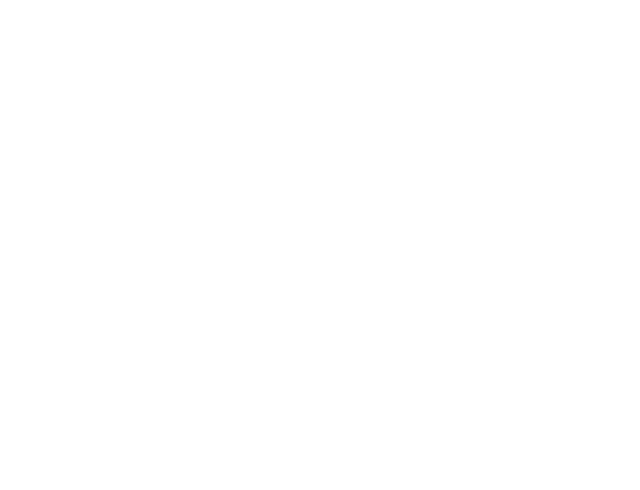
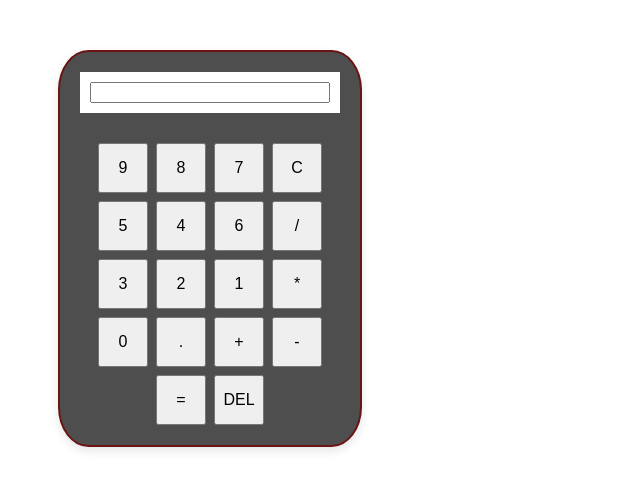
Before and after one commit to salahaKA/admin-dashboard, a React (Vite) app: page /c3 in a window 1280 px wide. Before the commit this address had no page. Shown: the top 490 px of the page, without its empty margins (0-640 px from the left). Built offline with nearby package versions, Linux system fonts and the light colour scheme.

Commit message:
learning

```diff
--- a/src/App.jsx
+++ b/src/App.jsx
@@ -6,7 +6,7 @@
 import useThemeStore from './Components/themeStore'
 import { ConfigProvider, theme as antdtheme} from 'antd'
 import Calculator from './Components/Calculator'
-import Calculator2 from './Components/Calculator+Redux/Calculator2'
+import Calculator3 from './Components/Calculator+Redux/Calculator3'
 
 const App = () => {
 
@@ -19,8 +19,9 @@
           <Route path='/signup' element={<SignUp/>}></Route>
           <Route path='/signin' element={<SignIn/>}></Route>
           <Route path='/admin' element={<MainLayout/>}></Route>
-          <Route path='/calculator' element={<Calculator/>}></Route>
-          <Route path='/calculator2' element={<Calculator2/>}></Route>
+          {/* <Route path='/calculator' element={<Calculator/>}></Route> */}
+          {/* <Route path='/calculator2' element={<Calculator2/>}></Route> */}
+          <Route path='/c3' element={<Calculator3/>}></Route>
         </Routes>
       </BrowserRouter>
     </ConfigProvider>
--- a/src/Components/Calculator+Redux/Calculator2.jsx
+++ /dev/null
@@ -1,81 +0,0 @@
-import React, { useState, useEffect } from "react";
-import "./Calculator2.css"; // optional for styling
-
-const Calculator2 = () => {
-  const [input, setInput] = useState(""); // for showing numbers/operators
-  const [result, setResult] = useState(""); // final result
-
-  // Runs once when mounted
-  useEffect(() => {
-    console.log("✅ Calculator mounted");
-  }, []);
-
-  // Runs whenever result changes
-  useEffect(() => {
-    if (result !== "") {
-      console.log("📊 Result updated:", result);
-    }
-  }, [result]);
-
-  // Handle button click
-  const handleClick = (value) => {
-    setInput((prev) => prev + value);
-  };
-
-  // Clear input
-  const clearAll = () => {
-    setInput("");
-    setResult("");
-  };
-
-  // Delete last character
-  const deleteLast = () => {
-    setInput(input.slice(0, -1));
-  };
-
-  // Calculate result
-  const calculate = () => {
-    try {
-      // ⚠️ eval is not safe for production, but fine for beginner learning
-      setResult(eval(input).toString());
-    } catch {
-      setResult("Error");
-    }
-  };
-
-  return (
-    <div className="calculator">
-      <div className="display">
-        {result ? <h2>{result}</h2> : <h2>{input || "0"}</h2>}
-      </div>
-
-      <div className="buttons">
-        <button onClick={clearAll}>AC</button>
-        <button onClick={deleteLast}>DE</button>
-        <button onClick={() => handleClick(".")}>.</button>
-        <button onClick={() => handleClick("/")}>/</button>
-
-        <button onClick={() => handleClick("7")}>7</button>
-        <button onClick={() => handleClick("8")}>8</button>
-        <button onClick={() => handleClick("9")}>9</button>
-        <button onClick={() => handleClick("*")}>*</button>
-
-        <button onClick={() => handleClick("4")}>4</button>
-        <button onClick={() => handleClick("5")}>5</button>
-        <button onClick={() => handleClick("6")}>6</button>
-        <button onClick={() => handleClick("+")}>+</button>
-
-        <button onClick={() => handleClick("1")}>1</button>
-        <button onClick={() => handleClick("2")}>2</button>
-        <button onClick={() => handleClick("3")}>3</button>
-        <button onClick={() => handleClick("-")}>-</button>
-
-        <button onClick={() => handleClick("00")}>00</button>
-        <button onClick={() => handleClick("0")}>0</button>
-        <button className="equal" onClick={calculate}>=</button>
-      </div>
-    </div>
-  );
-};
-
-export default Calculator2;
--- /dev/null
+++ b/src/Components/Calculator+Redux/Calculator3.css
@@ -0,0 +1,7 @@
+.button-container button{
+    width: 50px;
+    height: 50px;
+    font-size: 16px;
+    border-radius: "10px";
+
+}
--- /dev/null
+++ b/src/Components/Calculator+Redux/Calculator3.jsx
@@ -0,0 +1,119 @@
+import React, { useState } from "react";
+import "./Calculator3.css";
+
+const Calculator3 = () => {
+  const [input, setInput] = useState("");
+  const [result, setResult] = useState("");
+
+  const handleChange = (value) => {
+    setInput((prev) => prev + value);
+  };
+
+  const onClear = () => {
+    setInput("");
+    setResult("");
+  };
+
+  const onDelete = () => {
+    setInput((prev) => prev.slice(0, -1));
+  };
+
+  const calOperation = () => {
+    const res = eval(input);
+    setResult(res);
+    setInput(res);
+  };
+
+  return (
+    <div style={{ margin:"50px"}}>
+      <div
+        className="container"
+        style={{
+          width: "260px",
+          margin: "50 px auto",
+          padding: "20px",
+          border: "2px solid #6b1414ff",
+          background: "#4f4e4eff",
+          borderRadius: "10%",
+          boxShadow: "0 4px 10px rgba(0,0,0,0.1)",
+        }}
+      >
+        <div
+          className="display"
+          style={{
+            background: "white",
+            color: "black",
+            padding: "10px",
+            marginBottom: "30px",
+            textAlign: "center",
+            display: "flex",
+            flexDirection: "column",
+            justifyContent: "center",
+          }}
+        >
+          <input value={input} onChange={(e) => setInput(e.target.value)} />
+          {/* <h1
+          style={{
+            fontSize: "18px",
+            fontWeight: "normal",
+            margin: "5px 0 0",
+            color: "rgba(151, 45, 13, 1)",
+          }}
+        >
+          Result is: {result}
+        </h1> */}
+        </div>
+        <div
+          className="button-container"
+          style={{
+            display: "flex",
+            flexDirection: "column",
+            gap: "8px",
+            marginTop: "15px",
+          }}
+        >
+          <div
+            style={{ display: "flex", gap: "8px", justifyContent: "center" }}
+          >
+            <button onClick={() => handleChange("9")}>9</button>
+            <button onClick={() => handleChange("8")}>8</button>
+            <button onClick={() => handleChange("7")}>7</button>
+            <button onClick={onClear}>C</button>
+          </div>
+          <div
+            style={{ display: "flex", gap: "8px", justifyContent: "center" }}
+          >
+            <button onClick={() => handleChange("5")}>5</button>
+            <button onClick={() => handleChange("4")}>4</button>
+            <button onClick={() => handleChange("6")}>6</button>
+            <button onClick={() => handleChange("/")}>/</button>
+          </div>
+          <div
+            style={{ display: "flex", gap: "8px", justifyContent: "center" }}
+          >
+            <button onClick={() => handleChange("3")}>3</button>
+            <button onClick={() => handleChange("2")}>2</button>
+            <button onClick={() => handleChange("1")}>1</button>
+            <button onClick={() => handleChange("*")}>*</button>
+          </div>
+          <div
+            style={{ display: "flex", gap: "8px", justifyContent: "center" }}
+          >
+            <button onClick={() => handleChange("0")}>0</button>
+            <button onClick={() => handleChange(".")}>.</button>
+            <button onClick={() => handleChange("+")}>+</button>
+            <button onClick={() => handleChange("-")}>-</button>
+          </div>
+          <div
+            style={{ display: "flex", gap: "8px", justifyContent: "center" }}
+          >
+            <button onClick={calOperation}>=</button>
+            <button onClick={onDelete}>DEL</button>
+          </div>
+        </div>
+      </div>
+    </div>
+  );
+};
+
+export default Calculator3;
--- a/src/Components/Calculator+Redux/calculator2.css
+++ /dev/null
@@ -1,44 +0,0 @@
-.calculator {
-  width: 250px;
-  margin: 50px auto;
-  padding: 15px;
-  border-radius: 10px;
-  background: #1a1a40;
-  box-shadow: 0 4px 10px rgba(0, 0, 0, 0.3);
-}
-
-.display {
-  background: #000;
-  color: #fff;
-  text-align: right;
-  padding: 10px;
-  font-size: 24px;
-  border-radius: 5px;
-  margin-bottom: 10px;
-}
-
-.buttons {
-  display: grid;
-  grid-template-columns: repeat(4, 1fr);
-  gap: 8px;
-}
-
-button {
-  padding: 15px;
-  font-size: 18px;
-  border: none;
-  border-radius: 5px;
-  cursor: pointer;
-  background: #4e4e7c;
-  color: #fff;
-  transition: 0.2s;
-}
-
-button:hover {
-  background: #6c63ff;
-}
-
-.equal {
-  grid-column: span 2;
-  background: #ff5959;
-}
```
